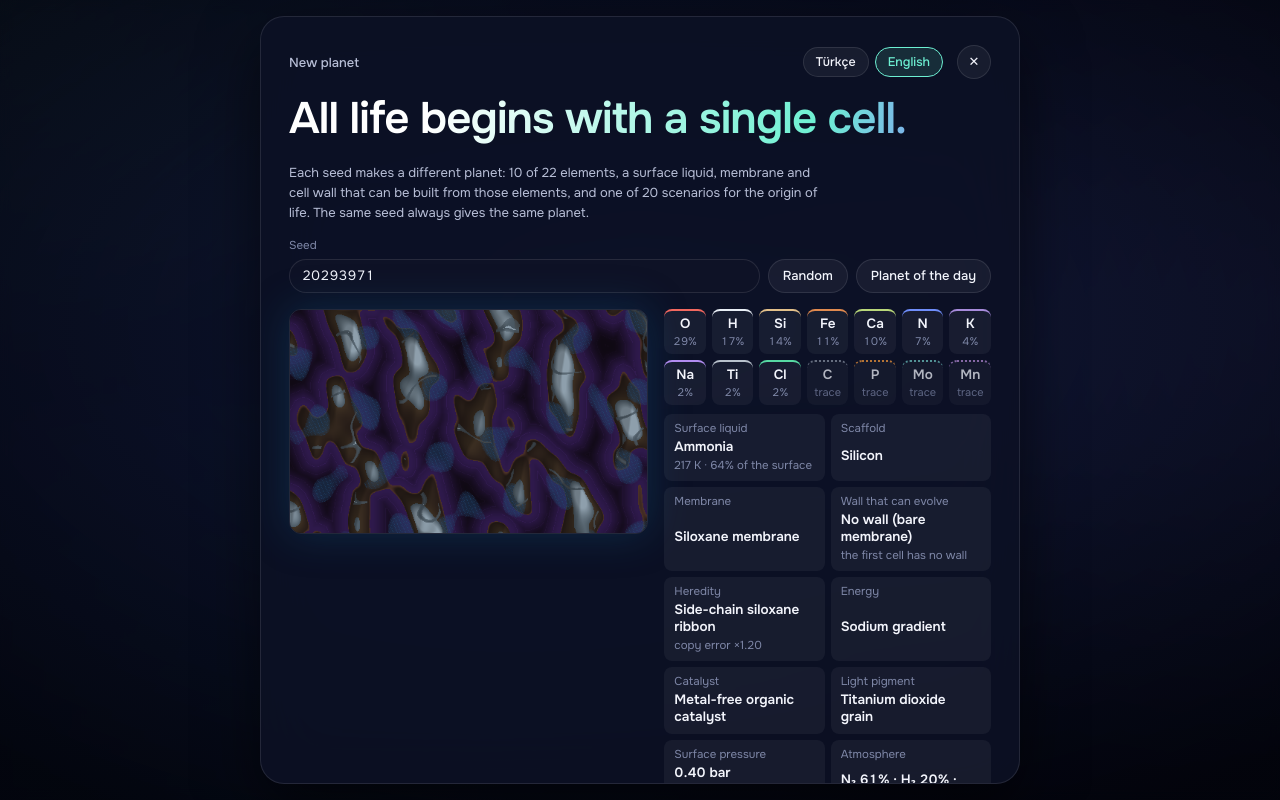
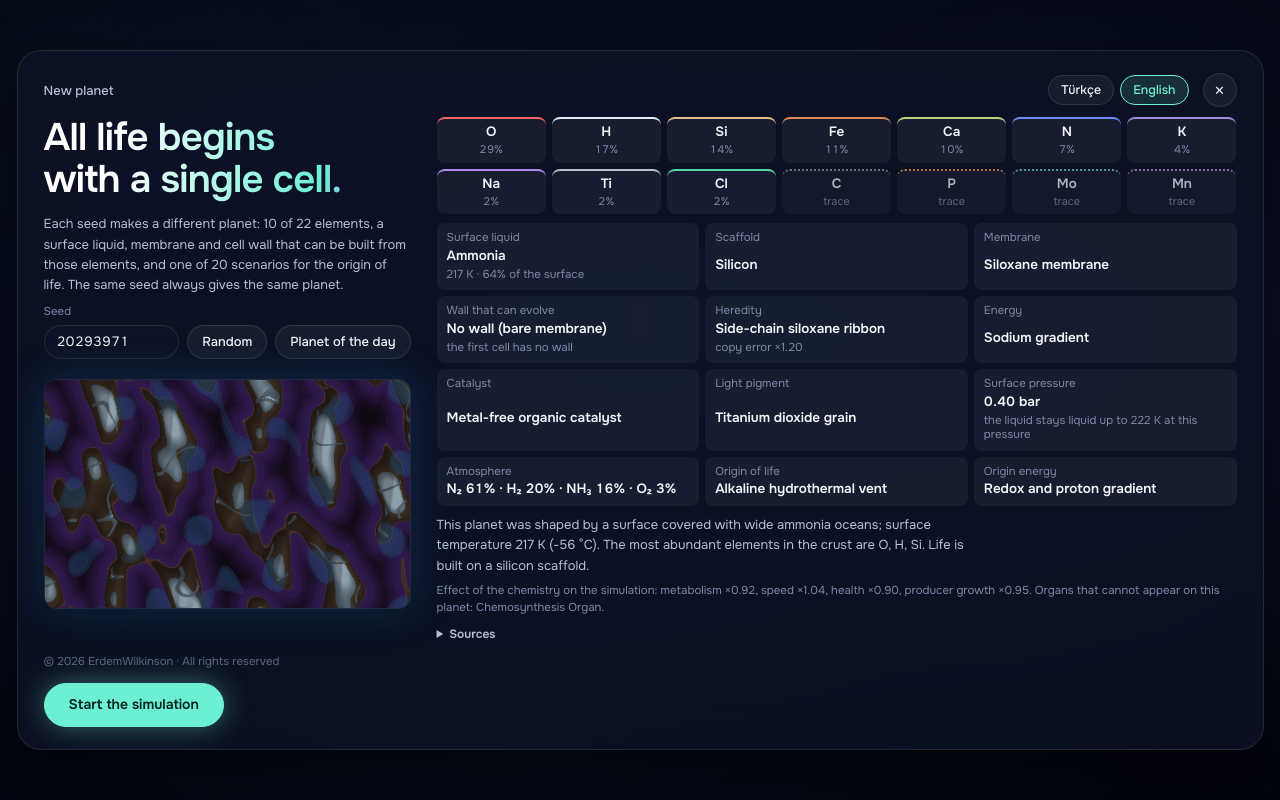
Before and after one commit to ErdemWilkinson/evosim, a website: page docs/index.html in a window 1280 px wide. Both pictures are taken after a click on the button "Start". Drawn offline with Linux system fonts and the light colour scheme; a web font is replaced by a local one.

Commit message:
Yeni gezegen penceresi geniş ekranda yatay, kaydırmasız

```diff
--- a/docs/index.html
+++ b/docs/index.html
@@ -2697,6 +2697,66 @@ textarea {
 
 #greet .tour-cursor {
   transition-duration: 1.4s;
+}
+
+/* Yeni gezegen penceresi geniş ekranda yatay açılır: solda tohum ve harita, sağda gezegenin bilgileri; kaydırma gerekmez. */
+@media (min-width: 900px) {
+  .dialog-hero:has(#planet-form) .dialog-body {
+    padding: 22px 26px;
+  }
+
+  .dialog-hero:has(#planet-form) {
+    width: min(1280px, calc(100vw - 32px));
+  }
+
+  #planet-form {
+    display: grid;
+    grid-template-columns: minmax(340px, 0.78fr) minmax(0, 1.7fr);
+    grid-template-rows: auto auto auto auto auto 1fr auto;
+    column-gap: 26px;
+    row-gap: 10px;
+    align-items: start;
+  }
+
+  #planet-form > .dialog-head {
+    grid-column: 1 / -1;
+  }
+
+  #planet-form > .hero-title {
+    grid-column: 1;
+    font-size: clamp(26px, 3vw, 40px);
+  }
+
+  #planet-form > .note,
+  #planet-form > .seed-row,
+  #planet-form > .dialog-foot {
+    grid-column: 1;
+  }
+
+  #planet-form .planet-preview {
+    display: contents;
+  }
+
+  #planet-form #planet-map {
+    grid-column: 1;
+    grid-row: 6;
+    align-self: start;
+  }
+
+  #planet-form #planet-preview-facts {
+    grid-column: 2;
+    grid-row: 2 / span 5;
+    min-width: 0;
+  }
+
+  #planet-form #planet-preview-facts .facts {
+    grid-template-columns: repeat(3, minmax(0, 1fr));
+  }
+
+  #planet-form > .dialog-foot {
+    grid-row: 7;
+    justify-content: space-between;
+  }
 }
 
 </style>
--- a/src/styles.css
+++ b/src/styles.css
@@ -2686,3 +2686,63 @@ textarea {
 #greet .tour-cursor {
   transition-duration: 1.4s;
 }
+
+/* Yeni gezegen penceresi geniş ekranda yatay açılır: solda tohum ve harita, sağda gezegenin bilgileri; kaydırma gerekmez. */
+@media (min-width: 900px) {
+  .dialog-hero:has(#planet-form) .dialog-body {
+    padding: 22px 26px;
+  }
+
+  .dialog-hero:has(#planet-form) {
+    width: min(1280px, calc(100vw - 32px));
+  }
+
+  #planet-form {
+    display: grid;
+    grid-template-columns: minmax(340px, 0.78fr) minmax(0, 1.7fr);
+    grid-template-rows: auto auto auto auto auto 1fr auto;
+    column-gap: 26px;
+    row-gap: 10px;
+    align-items: start;
+  }
+
+  #planet-form > .dialog-head {
+    grid-column: 1 / -1;
+  }
+
+  #planet-form > .hero-title {
+    grid-column: 1;
+    font-size: clamp(26px, 3vw, 40px);
+  }
+
+  #planet-form > .note,
+  #planet-form > .seed-row,
+  #planet-form > .dialog-foot {
+    grid-column: 1;
+  }
+
+  #planet-form .planet-preview {
+    display: contents;
+  }
+
+  #planet-form #planet-map {
+    grid-column: 1;
+    grid-row: 6;
+    align-self: start;
+  }
+
+  #planet-form #planet-preview-facts {
+    grid-column: 2;
+    grid-row: 2 / span 5;
+    min-width: 0;
+  }
+
+  #planet-form #planet-preview-facts .facts {
+    grid-template-columns: repeat(3, minmax(0, 1fr));
+  }
+
+  #planet-form > .dialog-foot {
+    grid-row: 7;
+    justify-content: space-between;
+  }
+}
```
Also changed, not shown: README.md.
